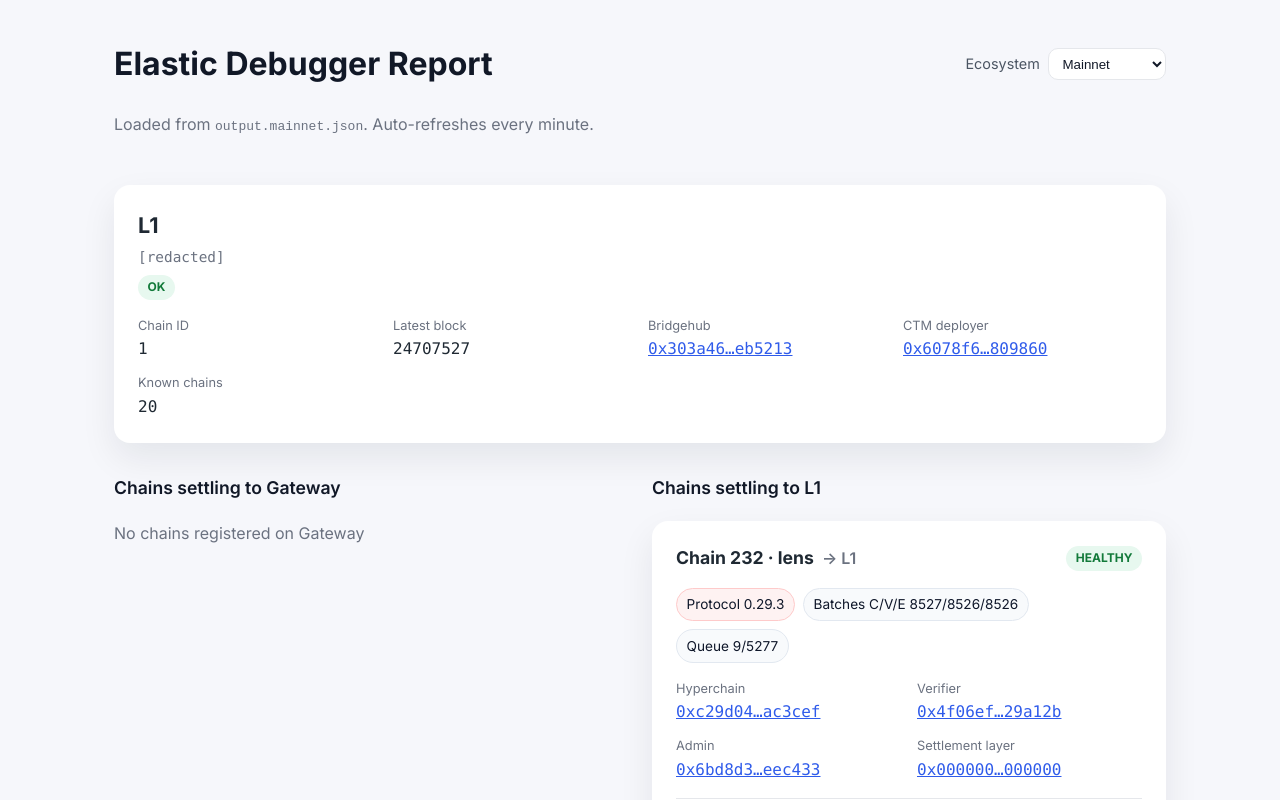
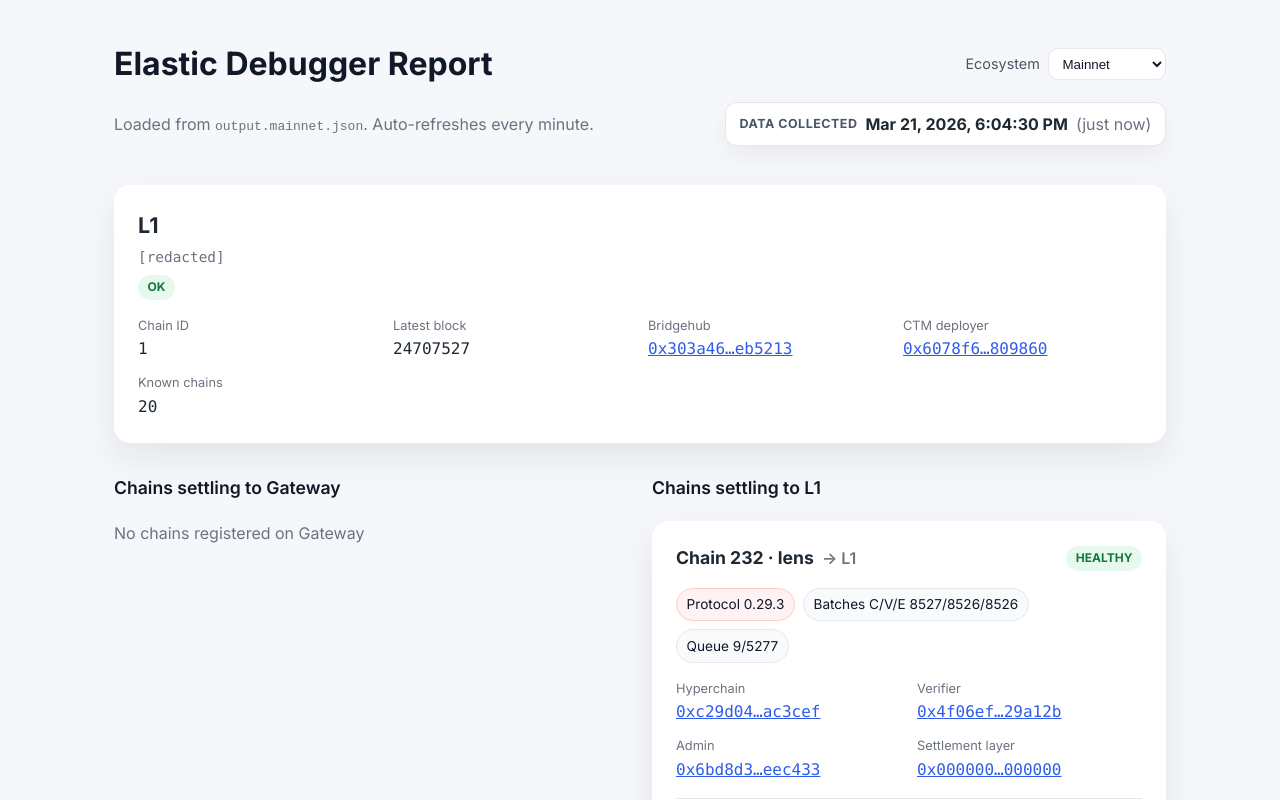
Before and after one commit to mm-zk-codex/elastic-debugger, a React (Vite) app in the folder web/: page / in a window 1280 px wide. Shown: the top 800 px of the page. Built offline with nearby package versions, Linux system fonts and the light colour scheme.

Commit message:
fix: show snapshot collection time

```diff
--- a/web/src/App.css
+++ b/web/src/App.css
@@ -11,6 +11,14 @@
   display: flex;
   flex-direction: column;
   gap: 0.5rem;
+}
+
+.app__meta {
+  display: flex;
+  flex-wrap: wrap;
+  align-items: center;
+  justify-content: space-between;
+  gap: 0.75rem 1rem;
 }
 
 /* Toolbar */
@@ -50,6 +58,26 @@
 
 .muted {
   color: #6b7280;
+}
+
+.snapshot-time {
+  display: inline-flex;
+  align-items: center;
+  gap: 0.5rem;
+  flex-wrap: wrap;
+  padding: 0.55rem 0.85rem;
+  border-radius: 12px;
+  background: #ffffff;
+  border: 1px solid #e5e7eb;
+  box-shadow: 0 10px 25px rgba(15, 23, 42, 0.05);
+}
+
+.snapshot-time__label {
+  font-size: 0.78rem;
+  font-weight: 700;
+  letter-spacing: 0.04em;
+  text-transform: uppercase;
+  color: #4b5563;
 }
 
 .grid {
--- a/web/src/App.jsx
+++ b/web/src/App.jsx
@@ -13,6 +13,47 @@ const formatVersion = (ver) => {
   if (!ver) return 'n/a';
   const [a, b, c] = ver;
   return `${a}.${b}.${c}`;
+};
+
+const formatCollectedAt = (timestamp) => {
+  if (!Number.isFinite(timestamp)) return null;
+  const date = new Date(timestamp * 1000);
+  if (Number.isNaN(date.getTime())) return null;
+
+  const absolute = new Intl.DateTimeFormat(undefined, {
+    dateStyle: 'medium',
+    timeStyle: 'medium'
+  }).format(date);
+  const utc = new Intl.DateTimeFormat('en-GB', {
+    dateStyle: 'medium',
+    timeStyle: 'medium',
+    timeZone: 'UTC'
+  }).format(date);
+
+  const diffSeconds = Math.round((Date.now() - date.getTime()) / 1000);
+  const rtf = new Intl.RelativeTimeFormat(undefined, { numeric: 'auto' });
+  const ranges = [
+    { unit: 'day', seconds: 86_400 },
+    { unit: 'hour', seconds: 3_600 },
+    { unit: 'minute', seconds: 60 }
+  ];
+  const relative =
+    diffSeconds < 60
+      ? 'just now'
+      : ranges
+          .map(({ unit, seconds }) => {
+            if (Math.abs(diffSeconds) >= seconds) {
+              return rtf.format(-Math.round(diffSeconds / seconds), unit);
+            }
+            return null;
+          })
+          .find(Boolean) ?? rtf.format(-diffSeconds, 'second');
+
+  return {
+    absolute,
+    relative,
+    utc: `${utc} UTC`
+  };
 };
 
 // Etherscan base URLs per ecosystem
@@ -270,6 +311,11 @@ export default function App() {
     return { toGateway, toL1 };
   }, [data, gatewayChainSet]);
 
+  const collectedAt = useMemo(
+    () => formatCollectedAt(data?.generated_at_unix),
+    [data?.generated_at_unix]
+  );
+
   return (
     <div className="app">
       <header className="app__header">
@@ -293,7 +339,16 @@ export default function App() {
             </select>
           </div>
         </div>
-        <p className="muted">Loaded from <code>{currentEndpoint}</code>. Auto-refreshes every minute.</p>
+        <div className="app__meta">
+          <p className="muted">Loaded from <code>{currentEndpoint}</code>. Auto-refreshes every minute.</p>
+          {collectedAt && (
+            <div className="snapshot-time" title={collectedAt.utc}>
+              <span className="snapshot-time__label">Data collected</span>
+              <strong>{collectedAt.absolute}</strong>
+              <span className="muted">({collectedAt.relative})</span>
+            </div>
+          )}
+        </div>
       </header>
 
       {status === 'loading' && (
```
Also changed, not shown: 1 other file (tests, documents, lock files or other folders).
